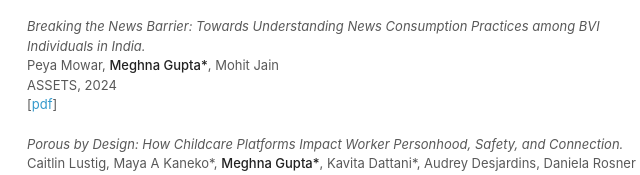
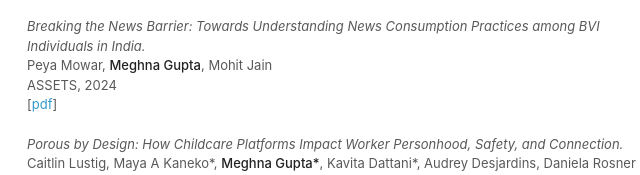
Before and after one commit to gupta-meghna64/gupta-meghna64.github.io, a plain HTML site: page index.html in a window 1280 px wide. Shown: the part 617-792 px from the top of the page, 493-1133 px from the left. Drawn offline with Linux system fonts and the light colour scheme.

Commit message:
Update index.html

```diff
--- a/index.html
+++ b/index.html
@@ -64,7 +64,7 @@
           <h3>Peer-reviewed papers </h3>
 
           <p><em>Breaking the News Barrier: Towards Understanding News Consumption Practices among BVI Individuals in India.</em><br />
-            Peya Mowar, <strong>Meghna Gupta*</strong>, Mohit Jain<br />
+            Peya Mowar, <strong>Meghna Gupta</strong>, Mohit Jain<br />
             ASSETS, 2024 <br />
           [<a href="https://peyajm29.github.io/assets/documents/assets24f-sub5987-cam-i26.pdf">pdf</a>]</p>
 
```
